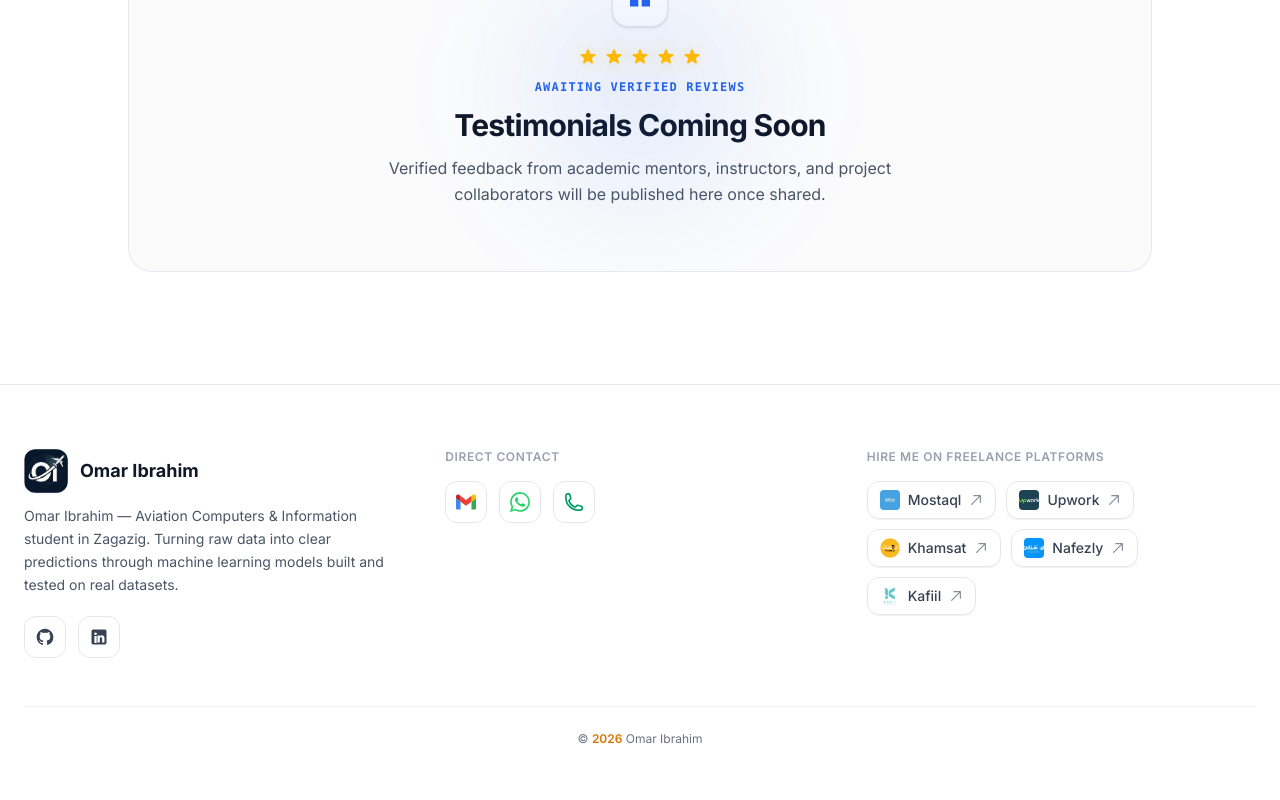
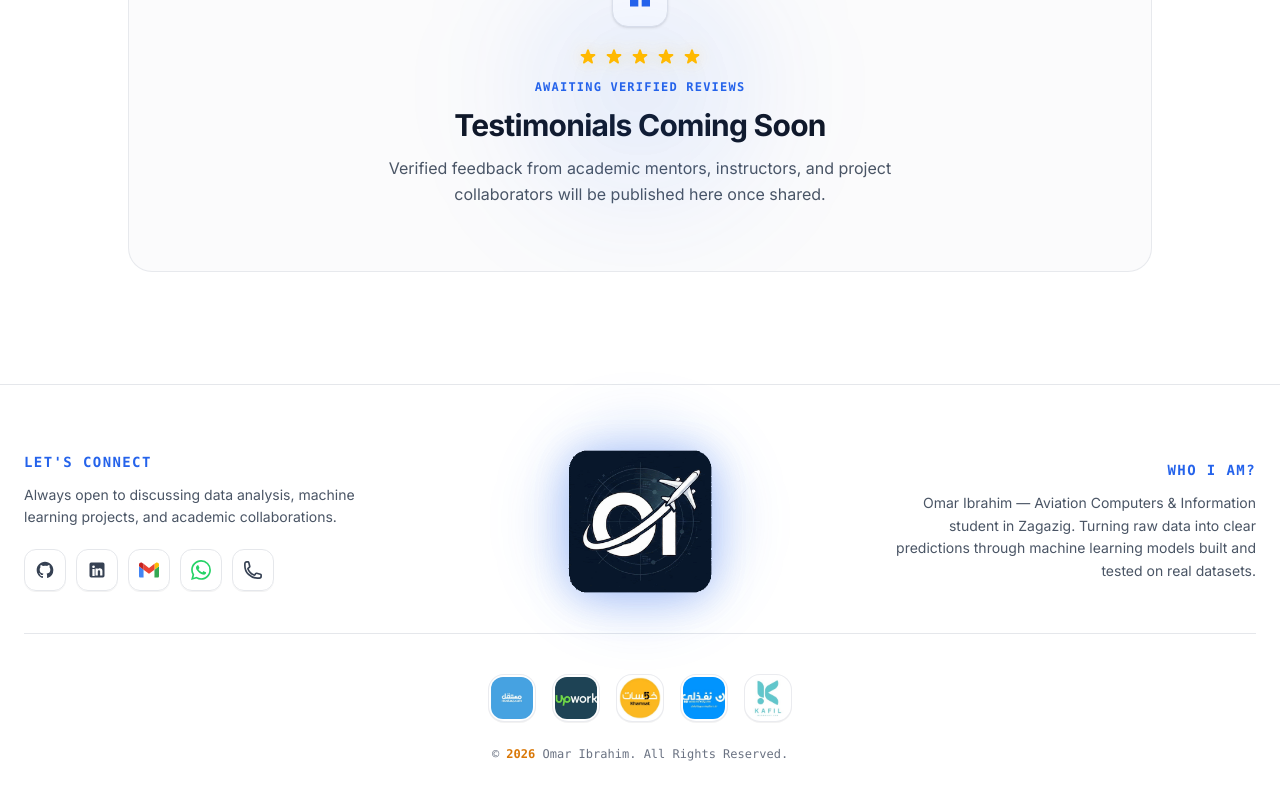
Before and after one commit to zOmar112/Protfolio, a React (Vite) app: page / in a window 1280 px wide. Shown: the part 7964-8764 px from the top of the page. Built offline with nearby package versions, Linux system fonts and the light colour scheme; a web font is replaced by a local one.

Commit message:
Redesign footer layout to match reference design with central logo and squircle app icons

```diff
--- a/src/components/Footer.jsx
+++ b/src/components/Footer.jsx
@@ -20,7 +20,7 @@ function LinkedInIcon() {
   );
 }
 
-function GmailIcon({ className = "w-4 h-4 shrink-0" }) {
+function GmailIcon({ className = "w-5 h-5 shrink-0" }) {
   return (
     <svg className={className} viewBox="52 42 88 66" fill="none">
       <path fill="#4285F4" d="M58 108h14V74L52 59v43c0 3.32 2.69 6 6 6" />
@@ -32,7 +32,7 @@ function GmailIcon({ className = "w-4 h-4 shrink-0" }) {
   );
 }
 
-function WhatsAppIcon({ className = "w-4 h-4 text-[#25D366] shrink-0" }) {
+function WhatsAppIcon({ className = "w-5 h-5 text-[#25D366] shrink-0" }) {
   return (
     <svg className={className} fill="currentColor" viewBox="0 0 24 24">
       <path d="M17.472 14.382c-.297-.149-1.758-.867-2.03-.967-.273-.099-.471-.148-.67.15-.197.297-.767.966-.94 1.164-.173.199-.347.223-.644.075-.297-.15-1.255-.463-2.39-1.475-.883-.788-1.48-1.761-1.653-2.059-.173-.297-.018-.458.13-.606.134-.133.298-.347.446-.52.149-.174.198-.298.298-.497.099-.198.05-.371-.025-.52-.075-.149-.669-1.612-.916-2.207-.242-.579-.487-.5-.669-.51-.173-.008-.371-.01-.57-.01-.198 0-.52.074-.792.372-.272.297-1.04 1.016-1.04 2.479 0 1.462 1.065 2.875 1.213 3.074.149.198 2.096 3.2 5.077 4.487.709.306 1.262.489 1.694.625.712.227 1.36.195 1.871.118.571-.085 1.758-.719 2.006-1.413.248-.694.248-1.289.173-1.413-.074-.124-.272-.198-.57-.347m-5.421 7.403h-.004a9.87 9.87 0 01-5.031-1.378l-.361-.214-3.741.982.998-3.648-.235-.374a9.86 9.86 0 01-1.51-5.26c.001-5.45 4.436-9.884 9.888-9.884 2.64 0 5.122 1.03 6.988 2.898a9.825 9.825 0 012.893 6.994c-.003 5.45-4.437 9.884-9.885 9.884m8.413-18.297A11.815 11.815 0 0012.05 0C5.495 0 .16 5.335.157 11.892c0 2.096.547 4.142 1.588 5.945L.057 24l6.305-1.654a11.882 11.882 0 005.683 1.448h.005c6.554 0 11.89-5.335 11.893-11.893a11.821 11.821 0 00-3.48-8.413Z" />
@@ -40,7 +40,7 @@ function WhatsAppIcon({ className = "w-4 h-4 text-[#25D366] shrink-0" }) {
   );
 }
 
-function PhoneCallIcon({ className = "w-3.5 h-3.5 shrink-0" }) {
+function PhoneCallIcon({ className = "w-5 h-5 shrink-0" }) {
   return (
     <svg
       className={className}
@@ -54,14 +54,6 @@ function PhoneCallIcon({ className = "w-3.5 h-3.5 shrink-0" }) {
         strokeLinejoin="round"
         d="M2.25 6.75c0 8.284 6.716 15 15 15h2.25a2.25 2.25 0 002.25-2.25v-1.372c0-.516-.351-.966-.852-1.091l-4.423-1.106c-.44-.11-.902.055-1.173.417l-.97 1.293c-.282.376-.769.542-1.21.38a12.035 12.035 0 01-7.143-7.143c-.162-.441.004-.928.38-1.21l1.293-.97c.363-.271.527-.734.417-1.173L6.963 3.102a1.125 1.125 0 00-1.091-.852H4.5A2.25 2.25 0 002.25 4.5v2.25z"
       />
-    </svg>
-  );
-}
-
-function ExternalLinkIcon() {
-  return (
-    <svg className="w-3.5 h-3.5 opacity-60 group-hover:opacity-100 transition-opacity rtl:rotate-180 shrink-0" fill="none" viewBox="0 0 24 24" stroke="currentColor" strokeWidth={2}>
-      <path strokeLinecap="round" strokeLinejoin="round" d="M4.5 19.5l15-15m0 0H8.25m11.25 0v11.25" />
     </svg>
   );
 }
@@ -84,30 +76,28 @@ export default function Footer() {
   return (
     <footer className="border-t border-gray-200 dark:border-gray-800 bg-white/50 dark:bg-gray-950/50 transition-colors">
       <div className="max-w-7xl mx-auto px-6 py-12 md:py-16">
-        {/* 3-Column Grid on Desktop */}
-        <div className="grid grid-cols-1 md:grid-cols-3 gap-8 items-start">
-          {/* Column 1: Brand & Socials (left-aligned on LTR, right-aligned on RTL) */}
+        {/* Top 3-Section Row: LET'S CONNECT | Central Logo Emblem | WHO I AM? */}
+        <div className="grid grid-cols-1 lg:grid-cols-[1fr_auto_1fr] gap-8 lg:gap-12 items-center">
+          {/* Left Column: LET'S CONNECT */}
           <div className="flex flex-col items-start text-start">
-            <div className="flex items-center gap-3 mb-3">
-              <img
-                src="/logo.png"
-                alt="Omar Ibrahim"
-                className="w-11 h-11 rounded-xl object-contain shadow-xs"
-              />
-              <span className="font-bold text-lg text-gray-900 dark:text-white">
-                {t.home?.name || "Omar Ibrahim"}
-              </span>
-            </div>
-            <p className="text-sm text-gray-600 dark:text-gray-400 leading-relaxed mb-5 max-w-sm">
-              {footer.intro}
+            <h4 className="text-xs sm:text-sm font-mono font-bold tracking-widest uppercase text-accent dark:text-blue-400 mb-3">
+              {footer.connectHeading || (isRtl ? "لنبقى على تواصل" : "LET'S CONNECT")}
+            </h4>
+            <p className="text-xs sm:text-sm text-gray-600 dark:text-gray-400 leading-relaxed mb-5 max-w-sm">
+              {footer.connectText ||
+                (isRtl
+                  ? "متاح دائماً لمناقشة مشاريع تحليل البيانات وتعلّم الآلة والتعاون الأكاديمي والتقني."
+                  : "Always open to discussing data analysis, machine learning projects, and academic collaborations.")}
             </p>
-            <div className="flex items-center gap-3">
+            {/* Social & Contact Icon Buttons matching LinkedIn & GitHub style */}
+            <div className="flex flex-wrap items-center gap-2.5">
               <a
                 href="https://github.com/zOmar112"
                 target="_blank"
                 rel="noopener noreferrer"
-                className="p-2.5 rounded-xl border border-gray-200 dark:border-gray-800 text-gray-700 dark:text-gray-300 hover:text-accent hover:border-accent dark:hover:border-accent transition-colors cursor-pointer"
+                className="p-2.5 rounded-xl border border-gray-200 dark:border-gray-800 text-gray-700 dark:text-gray-300 hover:text-accent hover:border-accent dark:hover:border-accent transition-all cursor-pointer shadow-2xs hover:-translate-y-0.5"
                 aria-label="GitHub"
+                title="GitHub"
               >
                 <GitHubIcon />
               </a>
@@ -115,61 +105,74 @@ export default function Footer() {
                 href="https://www.linkedin.com/in/omarsolimn"
                 target="_blank"
                 rel="noopener noreferrer"
-                className="p-2.5 rounded-xl border border-gray-200 dark:border-gray-800 text-gray-700 dark:text-gray-300 hover:text-accent hover:border-accent dark:hover:border-accent transition-colors cursor-pointer"
+                className="p-2.5 rounded-xl border border-gray-200 dark:border-gray-800 text-gray-700 dark:text-gray-300 hover:text-accent hover:border-accent dark:hover:border-accent transition-all cursor-pointer shadow-2xs hover:-translate-y-0.5"
                 aria-label="LinkedIn"
+                title="LinkedIn"
               >
                 <LinkedInIcon />
+              </a>
+              <a
+                href={`mailto:${footer.email}`}
+                className="p-2.5 rounded-xl border border-gray-200 dark:border-gray-800 text-gray-700 dark:text-gray-300 hover:border-accent dark:hover:border-accent transition-all cursor-pointer shadow-2xs hover:-translate-y-0.5"
+                title={`Gmail: ${footer.email}`}
+                aria-label="Gmail"
+              >
+                <GmailIcon />
+              </a>
+              <a
+                href={`https://wa.me/${footer.whatsapp?.replace("+", "")}`}
+                target="_blank"
+                rel="noopener noreferrer"
+                className="p-2.5 rounded-xl border border-gray-200 dark:border-gray-800 text-gray-700 dark:text-gray-300 hover:border-[#25D366] dark:hover:border-[#25D366] transition-all cursor-pointer shadow-2xs hover:-translate-y-0.5"
+                title={`WhatsApp: ${footer.whatsappDisplay}`}
+                aria-label="WhatsApp"
+              >
+                <WhatsAppIcon />
+              </a>
+              <a
+                href={`tel:${footer.whatsapp || "+201028570417"}`}
+                className="p-2.5 rounded-xl border border-gray-200 dark:border-gray-800 text-gray-700 dark:text-gray-300 hover:text-emerald-500 hover:border-emerald-500 dark:hover:border-emerald-400 transition-all cursor-pointer shadow-2xs hover:-translate-y-0.5"
+                title={isRtl ? `اتصال فوري: ${footer.whatsappDisplay}` : `Call Directly: ${footer.whatsappDisplay}`}
+                aria-label="Call Directly"
+              >
+                <PhoneCallIcon />
               </a>
             </div>
           </div>
 
-          {/* Column 2: Direct Contact (Icon buttons matching LinkedIn & GitHub) */}
-          <div className="flex flex-col items-start text-start">
-            <h4 className="text-xs font-semibold uppercase tracking-wider text-gray-400 dark:text-gray-500 mb-4">
-              {isRtl ? "التواصل المباشر" : "DIRECT CONTACT"}
-            </h4>
-            <div className="flex items-center gap-3">
-              {/* Gmail Button */}
-              <a
-                href={`mailto:${footer.email}`}
-                className="p-2.5 rounded-xl border border-gray-200 dark:border-gray-800 text-gray-700 dark:text-gray-300 hover:border-accent dark:hover:border-accent transition-colors cursor-pointer"
-                title={`Gmail: ${footer.email}`}
-                aria-label="Gmail"
-              >
-                <GmailIcon className="w-5 h-5 shrink-0" />
-              </a>
-
-              {/* WhatsApp Button */}
-              <a
-                href={`https://wa.me/${footer.whatsapp?.replace("+", "")}`}
-                target="_blank"
-                rel="noopener noreferrer"
-                className="p-2.5 rounded-xl border border-gray-200 dark:border-gray-800 text-gray-700 dark:text-gray-300 hover:border-[#25D366] dark:hover:border-[#25D366] transition-colors cursor-pointer"
-                title={`WhatsApp: ${footer.whatsappDisplay}`}
-                aria-label="WhatsApp"
-              >
-                <WhatsAppIcon className="w-5 h-5 shrink-0 text-[#25D366]" />
-              </a>
-
-              {/* Direct Call Button (يرن علي طول) */}
-              <a
-                href={`tel:${footer.whatsapp || "+201028570417"}`}
-                className="p-2.5 rounded-xl border border-gray-200 dark:border-gray-800 text-gray-700 dark:text-gray-300 hover:text-emerald-500 hover:border-emerald-500 dark:hover:border-emerald-400 transition-colors cursor-pointer"
-                title={isRtl ? `اتصال فوري: ${footer.whatsappDisplay}` : `Call Directly: ${footer.whatsappDisplay}`}
-                aria-label="Call Directly"
-              >
-                <PhoneCallIcon className="w-5 h-5 shrink-0 text-emerald-600 dark:text-emerald-400" />
-              </a>
+          {/* Center Column: Big Glowing Logo Emblem matching Image 2 */}
+          <div className="flex flex-col items-center justify-center my-4 lg:my-0">
+            <div className="relative group">
+              {/* Soft Aviation Ambient Halo */}
+              <div
+                aria-hidden="true"
+                className="absolute inset-0 rounded-full bg-accent/20 dark:bg-blue-500/20 blur-xl scale-125 pointer-events-none group-hover:scale-140 transition-transform duration-500"
+              />
+              <img
+                src="/logo.png"
+                alt="Omar Ibrahim"
+                className="relative z-10 w-28 h-28 sm:w-32 sm:h-32 md:w-36 md:h-36 object-contain rounded-2xl drop-shadow-[0_4px_20px_rgba(37,99,235,0.3)] transition-transform duration-300 group-hover:scale-105"
+              />
             </div>
           </div>
 
-          {/* Column 3: Freelance Platforms with Logo Images */}
-          <div className="flex flex-col items-start text-start">
-            <h4 className="text-xs font-semibold uppercase tracking-wider text-gray-400 dark:text-gray-500 mb-4">
-              {isRtl ? (footer.freelanceLabel || "منصات العمل الحر") : "HIRE ME ON FREELANCE PLATFORMS"}
+          {/* Right Column: WHO I AM? */}
+          <div className="flex flex-col items-start lg:items-end text-start lg:text-end">
+            <h4 className="text-xs sm:text-sm font-mono font-bold tracking-widest uppercase text-accent dark:text-blue-400 mb-3">
+              {footer.whoHeading || (isRtl ? "من أنا؟" : "WHO I AM?")}
             </h4>
+            <p className="text-xs sm:text-sm text-gray-600 dark:text-gray-400 leading-relaxed max-w-sm">
+              {footer.intro}
+            </p>
+          </div>
+        </div>
+
+        {/* Divider matching Image 2 */}
+        <div className="border-t border-gray-200 dark:border-gray-800/80 my-8 sm:my-10" />
+
+        {/* Centered Freelance Platforms Squircle App Icons matching Image 2 */}
         {footer.freelance && footer.freelance.length > 0 && (
-              <div className="flex flex-wrap gap-2.5">
+          <div className="flex items-center justify-center flex-wrap gap-3.5 sm:gap-4 mb-6">
             {footer.freelance.map((platform) => {
               const logoSrc = getPlatformLogo(platform.name, platform.url);
               return (
@@ -178,31 +181,27 @@ export default function Footer() {
                   href={platform.url}
                   target="_blank"
                   rel="noopener noreferrer"
-                      className="group inline-flex items-center gap-2 px-3 py-2 rounded-xl border border-gray-200 dark:border-gray-800 bg-white/70 dark:bg-gray-900/70 text-xs sm:text-sm font-medium text-gray-700 dark:text-gray-300 hover:text-accent dark:hover:text-blue-400 hover:border-accent/60 dark:hover:border-blue-400/60 shadow-2xs hover:-translate-y-0.5 hover:shadow-xs transition-all duration-200 cursor-pointer"
+                  className="w-11 h-11 sm:w-12 sm:h-12 rounded-2xl overflow-hidden border border-gray-200/80 dark:border-gray-800 bg-white dark:bg-gray-900 shadow-2xs hover:scale-115 hover:-translate-y-1 hover:shadow-md transition-all duration-200 cursor-pointer shrink-0 p-0.5"
+                  title={platform.name}
+                  aria-label={platform.name}
                 >
                   {logoSrc && (
                     <img
                       src={logoSrc}
-                          alt=""
-                          aria-hidden="true"
-                          className="w-5 h-5 rounded object-cover shrink-0"
+                      alt={platform.name}
+                      className="w-full h-full object-cover rounded-xl"
                     />
                   )}
-                      <span>{platform.name}</span>
-                      <ExternalLinkIcon />
                 </a>
               );
             })}
           </div>
         )}
-          </div>
-        </div>
 
-        {/* Bottom Bar: Divider & Copyright */}
-        <div className="mt-12 pt-6 border-t border-gray-100 dark:border-gray-900 text-center">
-          <p className="text-xs text-gray-500 dark:text-gray-500">
-            © <span className="number-highlight">2026</span> Omar Ibrahim
-          </p>
+        {/* Centered Copyright matching Image 2 */}
+        <div className="text-center font-mono text-xs text-gray-500 dark:text-gray-500">
+          © <span className="number-highlight">2026</span> Omar Ibrahim.{" "}
+          {footer.allRightsReserved || (isRtl ? "جميع الحقوق محفوظة." : "All Rights Reserved.")}
         </div>
       </div>
     </footer>
--- a/src/i18n/ar.js
+++ b/src/i18n/ar.js
@@ -521,6 +521,10 @@ const ar = {
     successMessage: "✓ شكراً لك! جاري فتح بريدك الإلكتروني لإرسال التوصية.",
   },
   footer: {
+    connectHeading: "لنبقى على تواصل",
+    connectText:
+      "متاح دائماً لمناقشة مشاريع تحليل البيانات وتعلّم الآلة والتعاون الأكاديمي والتقني.",
+    whoHeading: "من أنا؟",
     intro:
       "عمر إبراهيم — طالب حاسبات ومعلومات طيران في الزقازيق. أساعد في تحويل البيانات الخام إلى تنبؤات واضحة عبر نماذج تعلّم آلة مبنية ومُختبرة على بيانات حقيقية.",
     email: "imm5201978@gmail.com",
@@ -534,6 +538,7 @@ const ar = {
       { name: "نفّذلي (Nafezly)", url: "https://nafezly.com/u/omarsoliman66" },
       { name: "كفيل (Kafiil)", url: "https://kafiil.com/" },
     ],
+    allRightsReserved: "جميع الحقوق محفوظة.",
     copy: "نسخ",
     copied: "تم النسخ!",
   },
--- a/src/i18n/en.js
+++ b/src/i18n/en.js
@@ -523,6 +523,10 @@ const en = {
     successMessage: "✓ Thank you! Opening your email client to send your feedback.",
   },
   footer: {
+    connectHeading: "LET'S CONNECT",
+    connectText:
+      "Always open to discussing data analysis, machine learning projects, and academic collaborations.",
+    whoHeading: "WHO I AM?",
     intro:
       "Omar Ibrahim — Aviation Computers & Information student in Zagazig. Turning raw data into clear predictions through machine learning models built and tested on real datasets.",
     email: "imm5201978@gmail.com",
@@ -536,6 +540,7 @@ const en = {
       { name: "Nafezly", url: "https://nafezly.com/u/omarsoliman66" },
       { name: "Kafiil", url: "https://kafiil.com/" },
     ],
+    allRightsReserved: "All Rights Reserved.",
     copy: "Copy",
     copied: "Copied!",
   },
```
Lines whose indentation alone changed are shown as unchanged.
